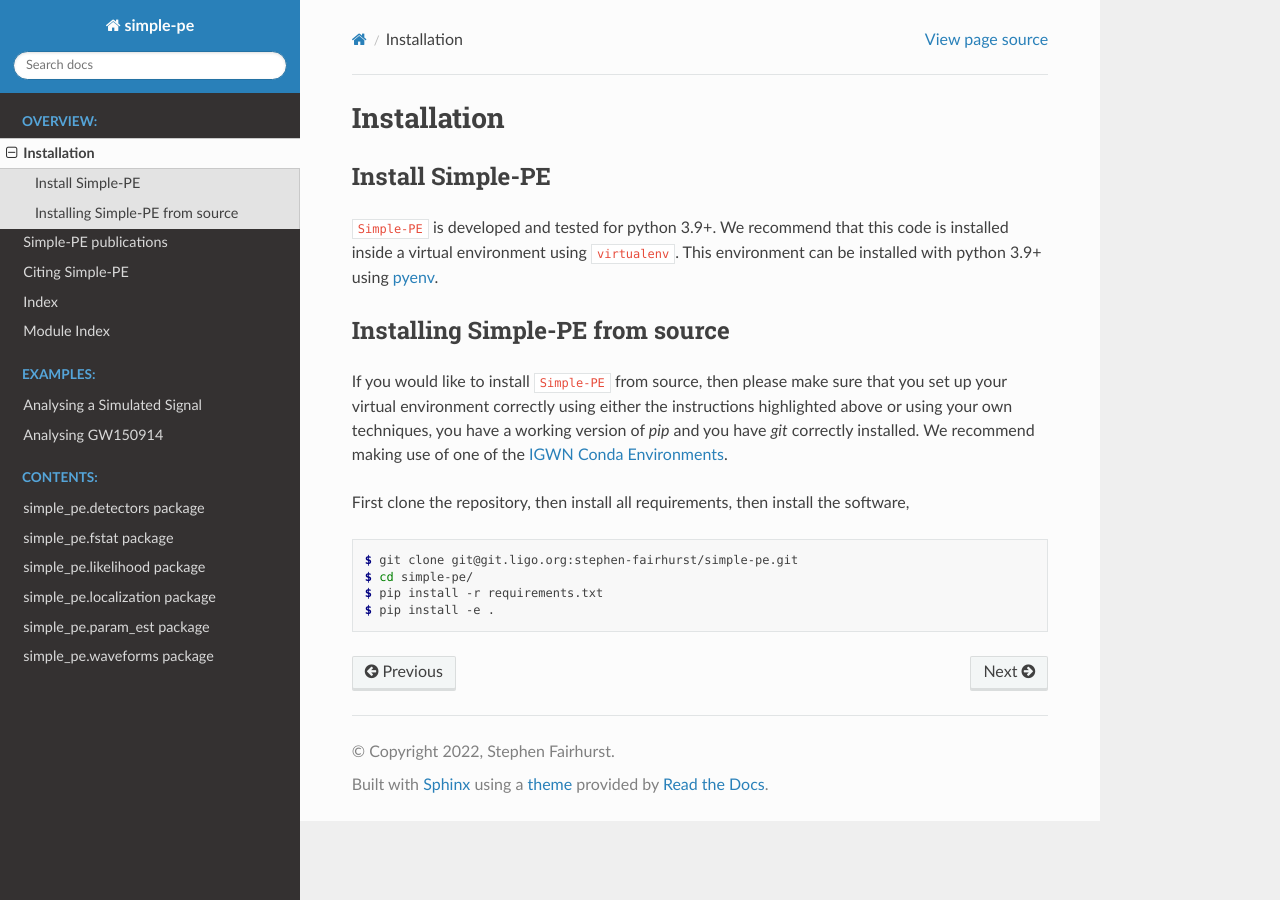
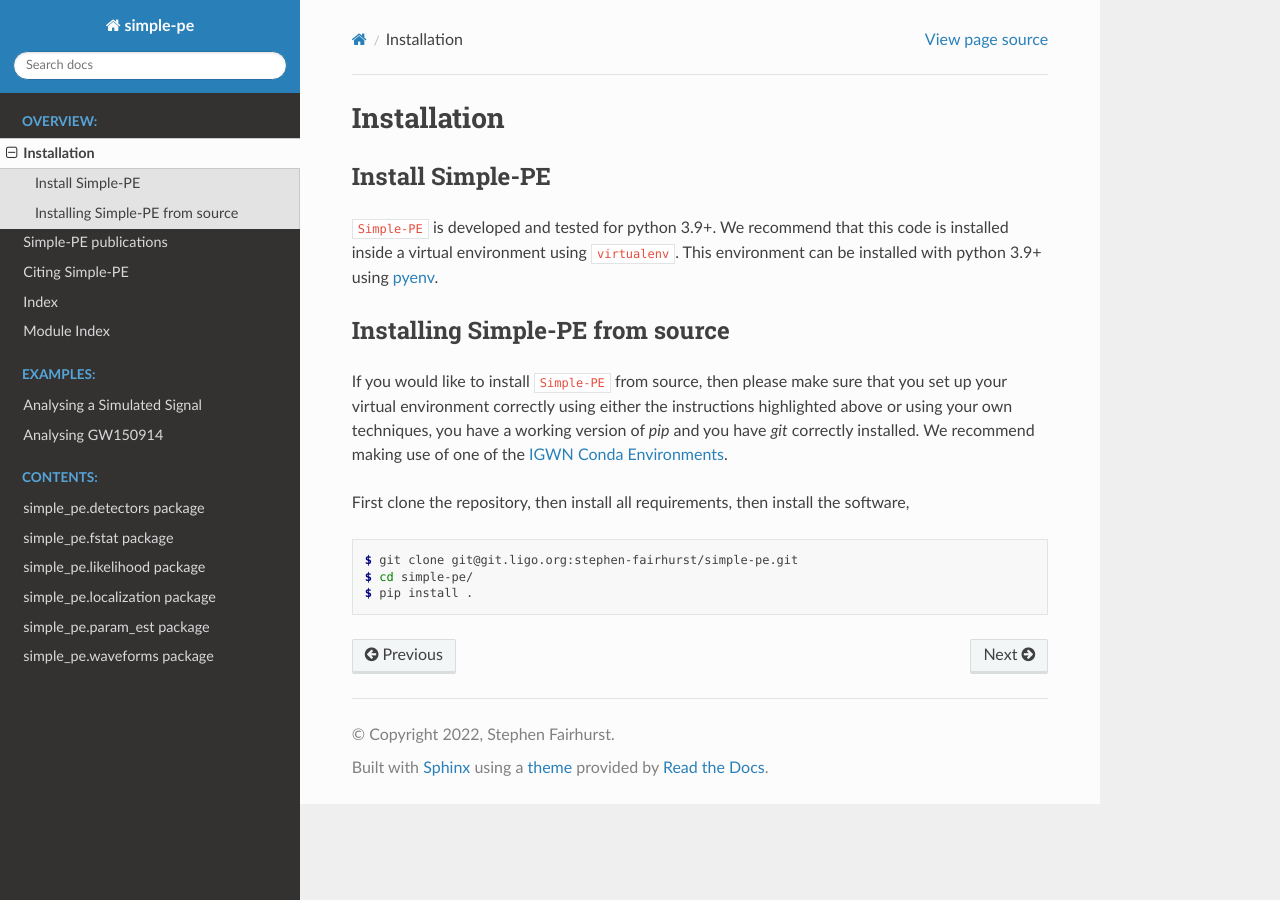
Before and after one commit to simplepe/simple-pe-xx, a Sphinx documentation site: the page built from docs/source/install.rst, in a window 1280 px wide. Built offline with Sphinx 7.4.7 and the Read the Docs theme 2.0.0, drawn with Linux system fonts in a browser that asks for light colours; pages that are not in the unit, such as notebooks, are missing from menus.

Commit message:
correct install instructions

```diff
--- a/docs/source/install.rst
+++ b/docs/source/install.rst
@@ -31,5 +31,4 @@ software,
 
    $ git clone git@git.ligo.org:stephen-fairhurst/simple-pe.git
    $ cd simple-pe/
-   $ pip install -r requirements.txt
-   $ pip install -e .
+   $ pip install .
```
